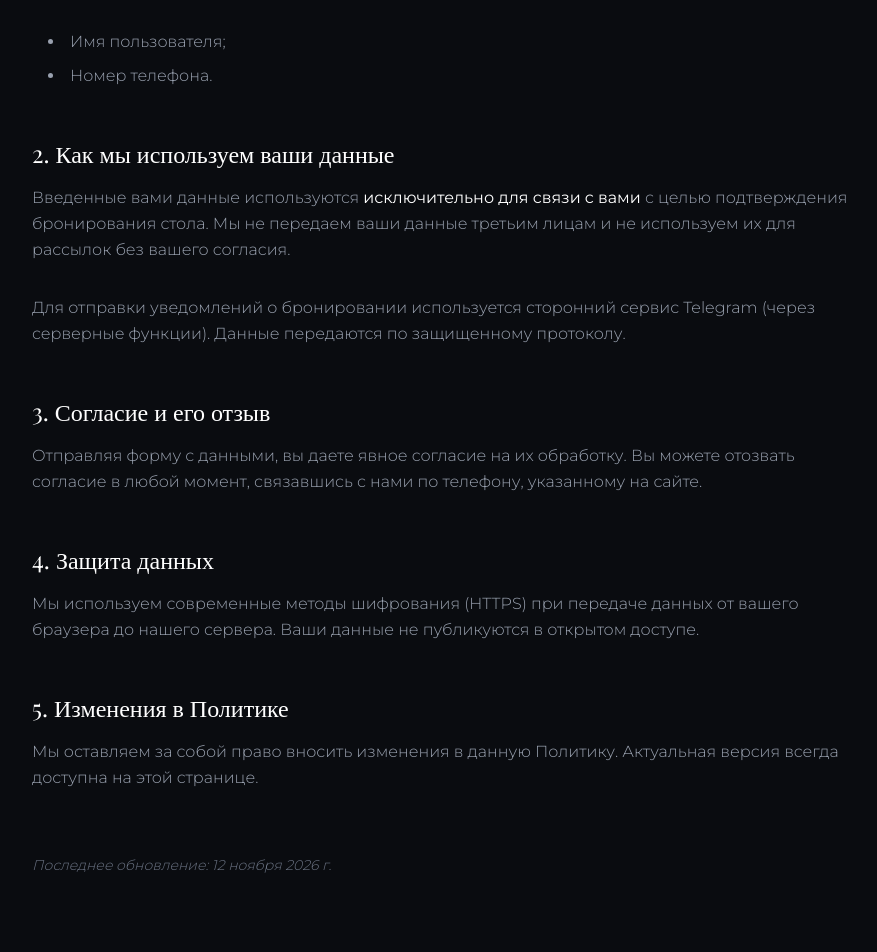
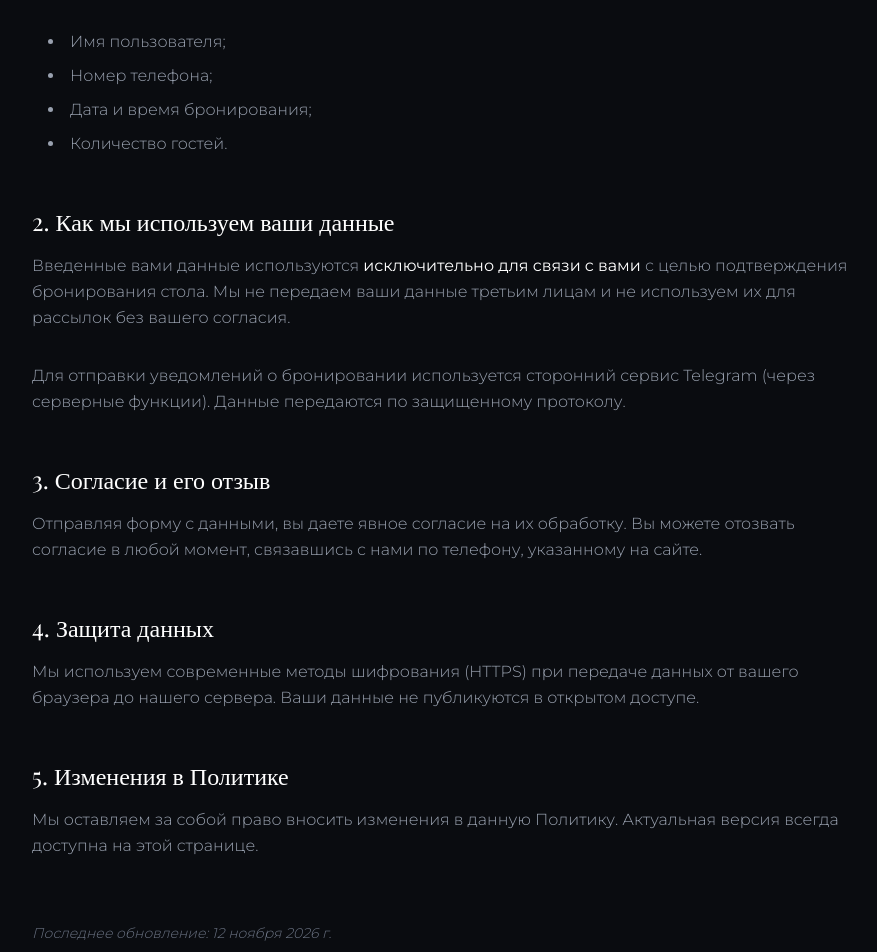
Before and after one commit to apoliakov320/basilico, a website built with Vite: page privacy.html in a window 1280 px wide. Shown: the part 500-1452 px from the top of the page, without its empty margins (192-1069 px from the left). Built offline with nearby package versions, Linux system fonts and the light colour scheme; a web font is replaced by a local one.

Commit message:
fix: update privacy policy details and remove dynamic date handling

```diff
--- a/privacy.html
+++ b/privacy.html
@@ -12,7 +12,7 @@
 
 <body class="antialiased bg-brand-dark text-brand-text font-sans selection:bg-brand-gold selection:text-brand-dark">
 
-    <!-- Тонкая шапка навигации (с кнопкой Назад) -->
+    <!-- Тонкая шапка с логотипом -->
     {{> header-inner }}
 
     <!-- Контент -->
@@ -34,7 +34,9 @@
                 <p>При бронировании стола через форму на сайте мы запрашиваем следующие данные:</p>
                 <ul class="list-disc list-inside space-y-2 ml-4">
                     <li>Имя пользователя;</li>
-                    <li>Номер телефона.</li>
+                    <li>Номер телефона;</li>
+                    <li>Дата и время бронирования;</li>
+                    <li>Количество гостей.</li>
                 </ul>
 
                 <h2 class="text-2xl font-serif text-white mt-12 mb-4">2. Как мы используем ваши данные</h2>
@@ -50,7 +52,8 @@
                 <h2 class="text-2xl font-serif text-white mt-12 mb-4">5. Изменения в Политике</h2>
                 <p>Мы оставляем за собой право вносить изменения в данную Политику. Актуальная версия всегда доступна на этой странице.</p>
 
-                <p class="mt-16 text-sm text-gray-500 italic">Последнее обновление: <span id="current-date"></span></p>
+                <!-- Жестко зафиксированная дата -->
+                <p class="mt-16 text-sm text-gray-500 italic">Последнее обновление: 12 ноября 2026 г.</p>
             </div>
 
         </div>
--- a/src/main.js
+++ b/src/main.js
@@ -235,13 +235,3 @@ if (floatingBtn && footer) {
         }
     });
 }
-
-/* =========================================
-   8. ДАТА В ПОЛИТИКЕ КОНФИДЕНЦИАЛЬНОСТИ
-   ========================================= */
-const dateEl = document.getElementById('current-date');
-if (dateEl) {
-    const date = new Date();
-    const options = { year: 'numeric', month: 'long', day: 'numeric' };
-    dateEl.textContent = date.toLocaleDateString('ru-RU', options);
-}
```
